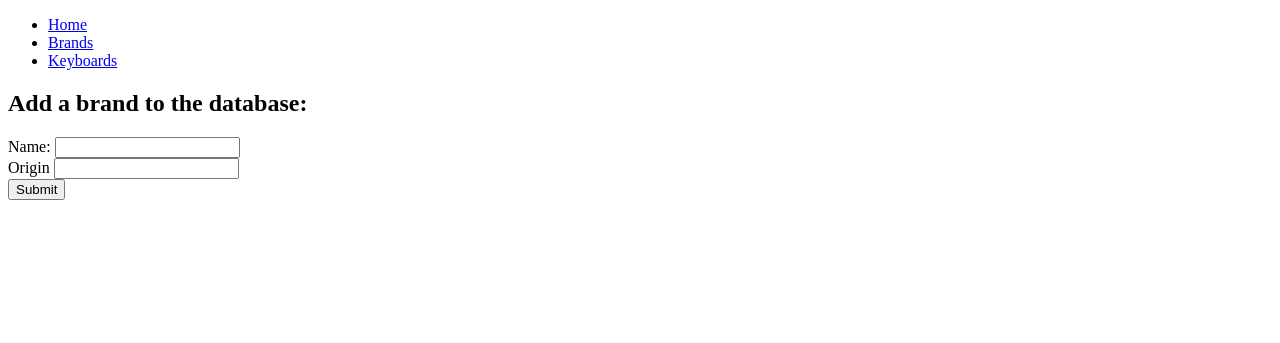
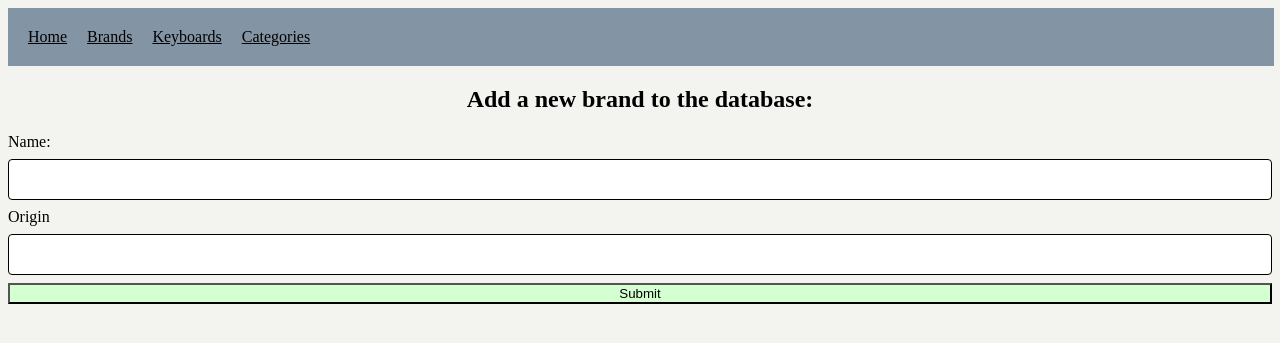
Before and after one commit to TeddyBuckshot/solo_project_python_shop, a Flask app: page /brands/new in a window 1280 px wide. Shown: the top 343 px of the page. Run offline with Flask 2, Linux system fonts and the light colour scheme; data that the repository does not hold is empty; some libraries are stand-ins or nearby versions.

Commit message:
basic css added

```diff
--- a/controllers/brand_controller.py
+++ b/controllers/brand_controller.py
@@ -1,6 +1,4 @@
-import pdb
 from flask import Flask, render_template, Blueprint, request, redirect
-from flask.wrappers import Request
 from models.brand import Brand
 import repositories.brand_repository as brand_repository
 
--- /dev/null
+++ b/static/style/base_style.css
@@ -0,0 +1,16 @@
+body {
+    background-color: rgb(243, 243, 239);
+}
+
+.navigation {
+    display: flex;
+    justify-content: flex-start;
+    padding: 20px;
+    gap: 20px;
+    background-color: rgb(131, 148, 165);
+    width: 97%;
+}
+
+a {
+    color: black;
+}
--- /dev/null
+++ b/static/style/edit_form_style.css
@@ -0,0 +1,31 @@
+input[type=text], select {
+    width: 100%;
+    padding: 12px 20px;
+    margin: 8px 0;
+    display: inline-block;
+    border: 1px solid black;
+    border-radius: 4px;
+    box-sizing: border-box;
+}
+
+input[type=submit] {
+    width: 100%;
+    background-color: rgb(212, 255, 208);
+}
+
+#edit-form {
+    border-radius: 5px;
+    background-color: lightgray;
+    padding: 20px;
+}
+
+input[type=checkbox] {
+    padding: 12px 20px;
+    margin: 8px 0;
+    display: inline-block;
+
+}
+
+h1 {
+    text-align:center;
+}
--- a/templates/base.html
+++ b/templates/base.html
@@ -1,21 +1,26 @@
 <!DOCTYPE html>
     <html>
         <head>
+            <link rel="stylesheet" href="{{ url_for('static', filename='style/base_style.css') }}">
+            {% block css %}
+            {% endblock %}
             <title>SamsKeyboards</title>
-            <!-- CSS linked here with these types of links -->
-            <!-- <link href="https://fonts.googleapis.com/css?family=Merriweather|Special+Elite" rel="stylesheet"> -->
-            <!-- <link rel="stylesheet" href="{{ url_for('static', filename='css/style.css') }}">
-            <link rel="stylesheet" href="{{ url_for('static', filename='css/tables.css') }}"> -->
         </head>
         <body>
-            <main class="flex flex--row">
-            <nav>
-                <ul>
-                    <li><a href="/">Home</a></li>
-                    <li><a href="/brands">Brands</a></li>
-                    <li><a href="/keyboards">Keyboards</a></li>
-
-                </ul>
+            <main class="flex flex--row" >
+            <nav class="navigation">
+                <div>
+                    <a href="/">Home</a>
+                </div>
+                <div>
+                    <a href="/brands">Brands</a>
+                </div>
+                <div>
+                    <a href="/keyboards">Keyboards</a>
+                </div>
+                <div>
+                    <a href="/categories">Categories</a>
+                </div>
             </nav>
             <section id="content">
                 {% block content %}
--- a/templates/brands/edit-brand.html
+++ b/templates/brands/edit-brand.html
@@ -1,7 +1,7 @@
 {% extends "base.html" %}
 {% block content %}
 
-<h2>Edit brand in database</h2>
+<h1>Edit brand details in database</h1>
 
 <form action="/brands/{{ brand.id }}" method="POST">
     <div>
@@ -29,3 +29,7 @@
 </form>
 
 {% endblock %}
+
+{% block css %}
+<link rel="stylesheet" href="{{ url_for('static', filename='style/edit_form_style.css') }}">
+{% endblock %}
--- a/templates/brands/new-brand.html
+++ b/templates/brands/new-brand.html
@@ -1,7 +1,7 @@
 {% extends "base.html" %}
 {% block content %}
 
-<h2>Add a brand to the database: </h2>
+<h1>Add a new brand to the database: </h1>
 
 <form action="/brands" method="POST">
     <div>
@@ -18,3 +18,7 @@
 </form>
 
 {% endblock %}
+
+{% block css %}
+<link rel="stylesheet" href="{{ url_for('static', filename='style/edit_form_style.css') }}">
+{% endblock %}
--- a/templates/keyboards/new-keyboard.html
+++ b/templates/keyboards/new-keyboard.html
@@ -1,7 +1,7 @@
 {% extends "base.html" %}
 {% block content %}
 
-<h2>Add a new Keyboard to the database: </h2>
+<h1>Add a new Keyboard to the database: </h1>
 
 <form action="/keyboards" method="POST">
     <div>
@@ -52,3 +52,7 @@
 </form>
 
 {% endblock %}
+
+{% block css %}
+<link rel="stylesheet" href="{{ url_for('static', filename='style/edit_form_style.css') }}">
+{% endblock %}
```
Also changed, not shown: controllers/category_controller.py (+9 -0 lines), static/style/brand_view_style.css (added, +22 -0 lines), static/style/home_style.css (added, +9 -0 lines), static/style/keyboard_view_style.css (added, +22 -0 lines), templates/brands/view-brands.html (+10 -17 lines), templates/index.html (+8 -2 lines), templates/keyboards/edit-keyboard.html (+9 -4 lines), templates/keyboards/view-keyboards.html (+18 -16 lines).
